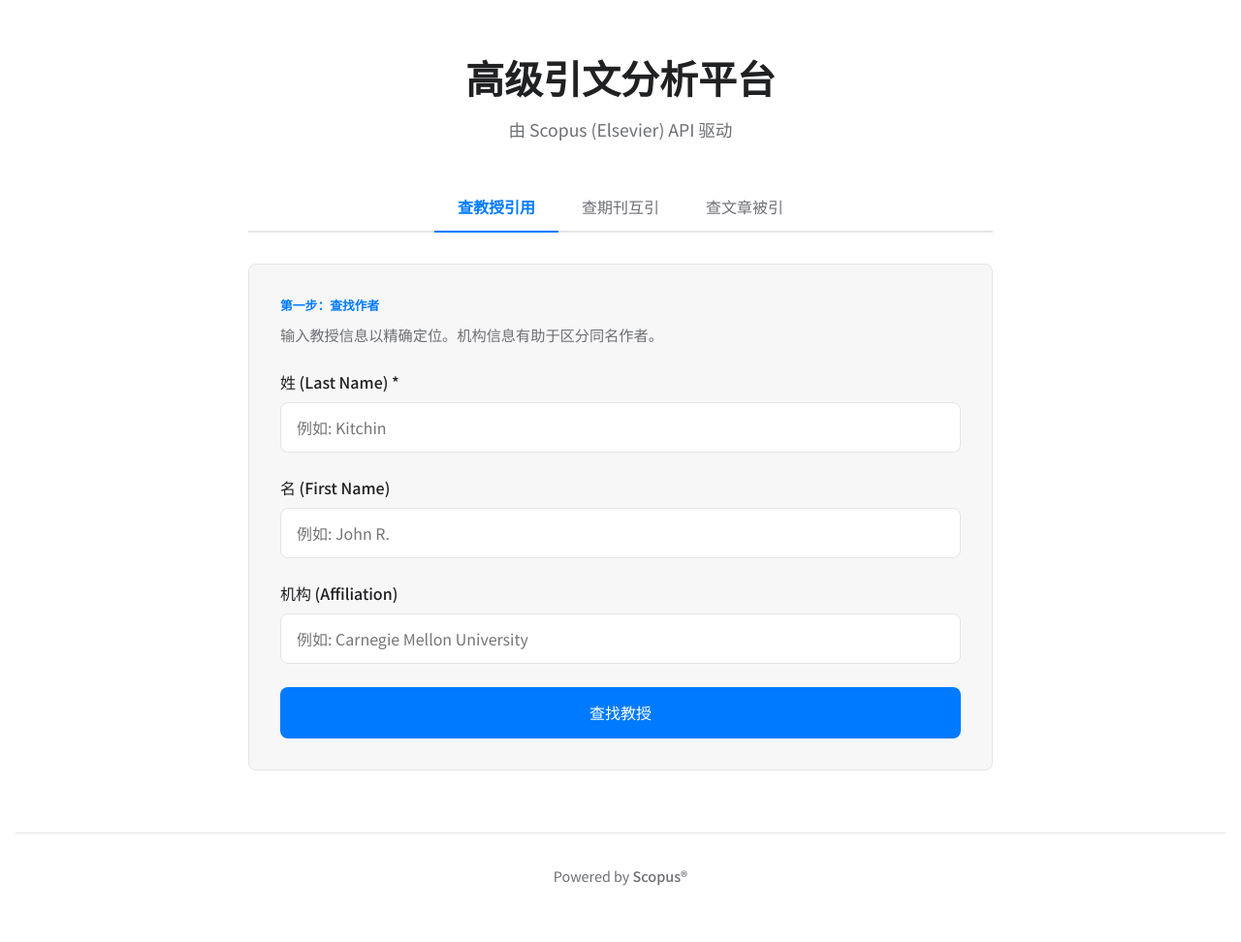
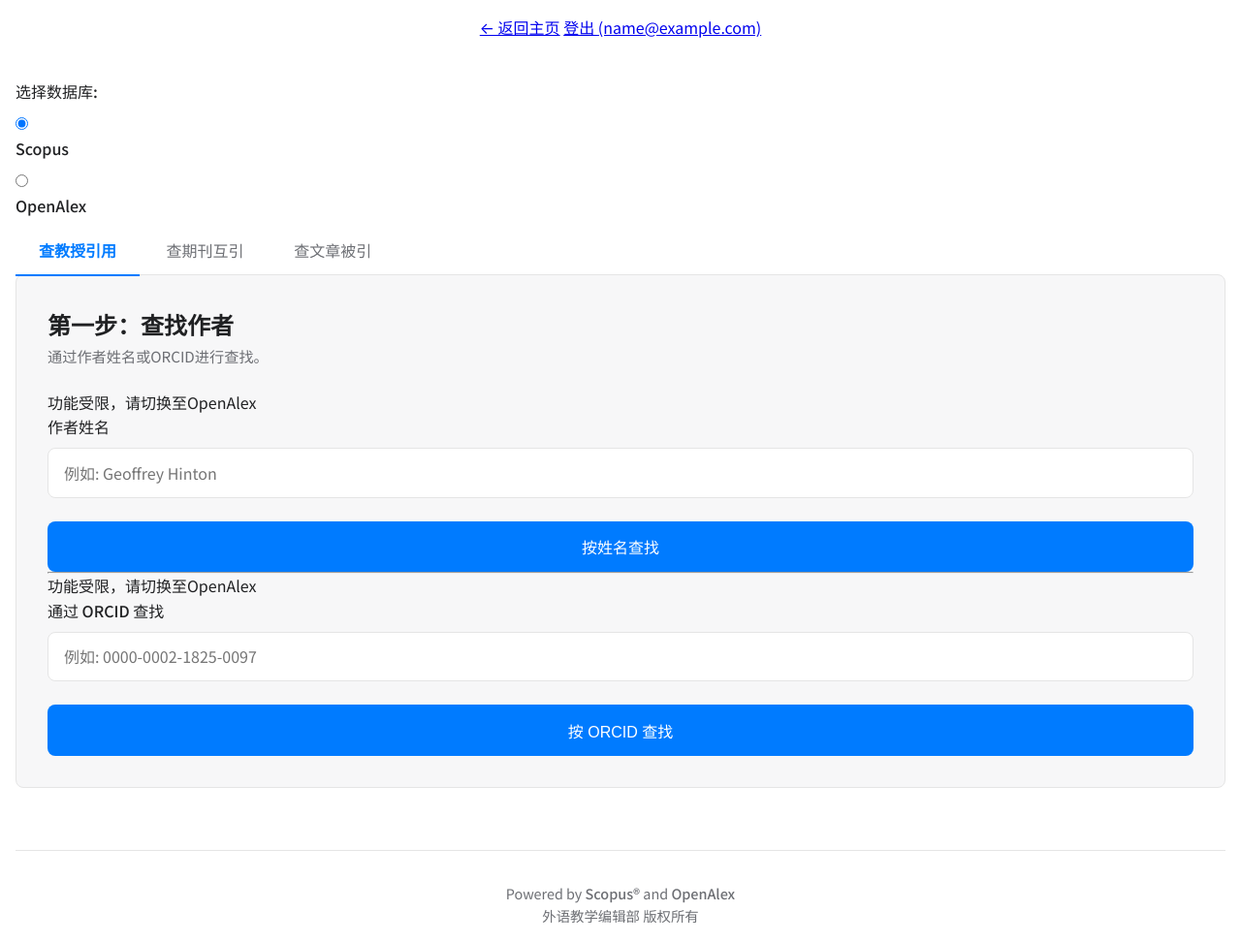
Before and after one commit to Epoch987/citation-checker, a Flask app: page /tool in a window 1280 px wide. Shown: the whole page at 97% size. Before the commit the page ends 914 px from the top, so only its background shows below. Run offline with Flask 3, Linux system fonts and the light colour scheme; the visitor is signed in with stand-in values (Sample User, id 1).

Commit message:
Update index.html

```diff
--- a/templates/index.html
+++ b/templates/index.html
@@ -1,102 +1,100 @@
+<!-- START OF FILE index.html -->
+
 <!DOCTYPE html>
 <html lang="zh-CN">
 <head>
     <meta charset="UTF-8">
     <meta name="viewport" content="width=device-width, initial-scale=1.0">
-    <title>高级引文分析平台</title>
+    <title>高级引文分析平台 - 工具</title>
     <link rel="preconnect" href="https://fonts.googleapis.com">
-    <link rel="preconnect" href="https://fonts.gstatic.com"  crossorigin>
-    <link href="https://fonts.googleapis.com/css2?family=Noto+Sans+SC:wght@400;500;700&display=swap" rel="stylesheet">
+    <link rel="preconnect" href="https://fonts.gstatic.com" crossorigin>
+    <link href="https://fonts.googleapis.com/css2?family=Inter:wght@400;600;800&family=Noto+Sans+SC:wght@400;500;700&display=swap" rel="stylesheet">
     <link rel="stylesheet" href="{{ url_for('static', filename='style.css') }}">
 </head>
 <body>
-    <div class="main-container">
-        <header>
-            <h1>高级引文分析平台</h1>
-            <p class="subtitle">由 Scopus (Elsevier) API 驱动</p>
+    <div class="page-container tool-page">
+        <div class="tool-card">
+            <header class="tool-header">
+                <a href="/" class="back-link">← 返回主页</a>
+                <a href="/logout" class="logout-link">登出 ({{ session.user_email }})</a>
             </header>
 
-        <nav class="tab-navigation">
+            <div class="tool-container">
+                <div class="database-selector">
+                    <label>选择数据库:</label>
+                    <div class="db-switch">
+                        <input type="radio" id="db-scopus" name="database" value="scopus" checked>
+                        <label for="db-scopus">Scopus</label>
+                        <input type="radio" id="db-openalex" name="database" value="openalex">
+                        <label for="db-openalex">OpenAlex</label>
+                    </div>
+                </div>
+
+                <nav class="tabs">
                     <button class="tab-button active" data-target="author-pane">查教授引用</button>
                     <button class="tab-button" data-target="journal-pane">查期刊互引</button>
                     <button class="tab-button" data-target="cited-by-pane">查文章被引</button>
                 </nav>
 
                 <main class="tab-content">
-            <!-- 功能一：查教授引用 -->
                     <div class="tab-pane active" id="author-pane">
                         <div id="author-stage-1">
                             <div class="form-card">
-                        <div class="step-indicator">第一步：查找作者</div>
-                        <p class="form-description">输入教授信息以精确定位。机构信息有助于区分同名作者。</p>
-
+                                <h2>第一步：查找作者</h2>
+                                <p class="form-description">通过作者姓名或ORCID进行查找。</p>
+                                <div id="author-search-by-name-section" class="feature-section">
+                                    <div class="disabled-overlay"><p>功能受限，请切换至OpenAlex</p></div>
                                     <div class="form-group">
-                            <label for="author-lastname">姓 (Last Name) *</label>
-                            <input type="text" id="author-lastname" placeholder="例如: Kitchin">
+                                        <label for="author-search-query">作者姓名</label>
+                                        <input type="text" id="author-search-query" placeholder="例如: Geoffrey Hinton">
                                     </div>
-
+                                    <button class="btn-primary" id="find-author-by-name-btn">按姓名查找</button>
+                                </div>
+                                <hr class="form-divider" data-text="或">
+                                <div id="author-search-by-orcid-section" class="feature-section">
+                                    <div class="disabled-overlay"><p>功能受限，请切换至OpenAlex</p></div>
                                     <div class="form-group">
-                            <label for="author-firstname">名 (First Name)</label>
-                            <input type="text" id="author-firstname" placeholder="例如: John R.">
+                                        <label for="author-orcid">通过 ORCID 查找</label>
+                                        <input type="text" id="author-orcid" placeholder="例如: 0000-0002-1825-0097">
                                     </div>
-
-                        <div class="form-group">
-                            <label for="author-affiliation">机构 (Affiliation)</label>
-                            <input type="text" id="author-affiliation" placeholder="例如: Carnegie Mellon University">
+                                    <button class="btn-primary" id="find-author-by-orcid-btn">按 ORCID 查找</button>
                                 </div>
-
-                        <button class="btn-primary" id="find-author-btn">查找教授</button>
+                            </div>
+                        </div>
+                        <div id="author-stage-2" style="display: none;">
+                            <div class="form-card">
+                                <h2>第二步：选择作者</h2>
+                                <p class="form-description">请从以下结果中选择正确的作者。</p>
+                                <div id="author-candidates-container"></div>
+                                <button class="btn-secondary" id="back-to-author-search-from-candidates">返回重新搜索</button>
+                            </div>
+                        </div>
+                        <div id="author-stage-3" style="display: none;">
+                             <div class="form-card">
+                                <div id="selected-author-info-card"></div>
+                                <div id="author-works-container" style="margin-top: 2rem;"></div>
+                            </div>
+                            <button class="btn-secondary" id="back-to-author-search">重新查找作者</button>
                         </div>
                     </div>
 
-                <div id="author-stage-2" style="display: none;">
-                    <div class="form-card">
-                        <div class="step-indicator">第二步：选择作者</div>
-                        <p class="form-description">请从以下最匹配的作者中选择一位。</p>
-                        <div id="author-candidates-container"></div>
+                    <div class="tab-pane" id="journal-pane">
+                        <div class="form-card" id="journal-form-card">
+                            <h2>检索期刊互引</h2>
+                            <p class="form-description">检索源期刊在特定时间内引用了目标期刊的文章。</p>
+                            <div class="form-group">
+                                <div class="label-with-button">
+                                    <label for="source-journals">源期刊 (多个用英文逗号分隔) *</label>
+                                    <button class="btn-quick-fill" id="fill-core-journals">一键填充所有C刊</button>
                                 </div>
+                                <input type="text" id="source-journals" placeholder="点击下方按钮添加，或手动输入">
                             </div>
-
-                <div id="author-stage-3" style="display: none;">
-                    <div class="form-card">
-                        <div class="step-indicator">第三步：分析引用</div>
-                        <p class="form-description">分析 <strong id="selected-author-name"></strong> 发表的文章引用情况。</p>
-
-                        <div class="form-group">
-                            <label for="prof-target-journal">引用的目标期刊 *</label>
-                            <input type="text" id="prof-target-journal" placeholder="例如: Nature">
-                        </div>
-
-                        <div class="form-group">
-                            <label>文章发表年份范围 *</label>
-                            <div class="input-group">
-                                <input type="number" id="prof-start-year" value="2020">
-                                <span>到</span>
-                                <input type="number" id="prof-end-year" value="2024">
-                            </div>
-                        </div>
-
-                        <button class="btn-primary" id="analyze-prof-citations-btn">开始分析</button>
-                        <button class="btn-secondary" id="back-to-author-search">返回重新搜索</button>
-                    </div>
-                </div>
-            </div>
-
-            <!-- 功能二：查期刊互引 -->
-            <div class="tab-pane" id="journal-pane">
-                <div class="form-card">
-                    <p class="form-description">检索一个或多个源期刊在特定时间内引用了目标期刊的文章。</p>
-
-                    <div class="form-group">
-                        <label for="source-journals">源期刊 (多个用英文逗号分隔) *</label>
-                        <input type="text" id="source-journals" placeholder="例如: Science, Cell">
-                    </div>
-
+                            <div class="form-group" id="quick-add-container-source-journals"></div>
                             <div class="form-group">
                                 <label for="journal-target-journal">引用的目标期刊 *</label>
-                        <input type="text" id="journal-target-journal" placeholder="例如: Nature">
+                                <input type="text" id="journal-target-journal" placeholder="点击下方按钮添加，或手动输入">
                             </div>
-
+                            <div class="form-group" id="quick-add-container-target-journal"></div>
                             <div class="form-group">
                                 <label>文章发表年份范围 *</label>
                                 <div class="input-group">
@@ -105,64 +103,30 @@
                                     <input type="number" id="journal-end-year" value="2024">
                                 </div>
                             </div>
-
-                    <button class="btn-primary" id="search-journal-citations-btn">检索期刊互引</button>
+                            <button class="btn-primary" id="search-journal-citations-btn">检索互引</button>
                         </div>
                     </div>
 
-            <!-- 功能三：查文章被引 -->
                     <div class="tab-pane" id="cited-by-pane">
-                <div id="cited-by-stage-1">
-                    <div class="form-card">
-                        <div class="step-indicator">第一步：查找文章</div>
-                        <p class="form-description">输入文章的标题、DOI或Scopus EID进行搜索。</p>
-
-                        <div class="form-group">
-                            <label for="article-identifier">文章标题、DOI 或 EID *</label>
-                            <input type="text" id="article-identifier" placeholder="例如: 10.1016/j.cell.2020.01.015 或 输入标题">
+                        <div id="cited-by-stage-1"><div class="form-card" id="article-form-card"><h2>第一步：查找文章</h2><p class="form-description">输入文章的标题或DOI。</p><div class="form-group"><label for="article-identifier">文章标题或DOI *</label><input type="text" id="article-identifier" placeholder="例如: 10.1016/j.cell.2020.01.015"></div><button class="btn-primary" id="find-article-btn">查找文章</button></div></div>
+                        <div id="cited-by-stage-2" style="display: none;"><div class="form-card"><h2>第二步：选择文章</h2><p class="form-description">请从以下最匹配的文章中选择一篇，以查看其详情。</p><div id="cited-by-article-candidates-container"></div><button class="btn-secondary" id="back-to-article-search">返回重新搜索</button></div></div>
                     </div>
-
-                        <button class="btn-primary" id="find-article-btn">查找文章</button>
+                </main>
+                <div id="results-container"></div>
             </div>
         </div>
-
-                <div id="cited-by-stage-2" style="display: none;">
-                    <div class="form-card">
-                        <div class="step-indicator">第二步：选择文章</div>
-                        <p class="form-description">请从以下最匹配的文章中选择一篇。</p>
-                        <div id="article-candidates-container"></div>
+        <footer>
+            <p>Powered by <a href="https://www.scopus.com" target="_blank" rel="noopener noreferrer">Scopus®</a> and <a href="https://openalex.org" target="_blank" rel="noopener noreferrer">OpenAlex</a></p>
+            <p class="footer-copyright">外语教学编辑部 版权所有</p>
+        </footer>
+    </div>
+    <div id="article-modal" class="modal-overlay" style="display: none;">
+        <div class="modal-content">
+            <button class="modal-close-btn">×</button>
+            <div id="modal-body-content"></div>
         </div>
     </div>
-
-                <div id="cited-by-stage-3" style="display: none;">
-                    <div class="form-card">
-                        <div class="step-indicator">第三步：分析被引情况</div>
-                        <p class="form-description">分析文章 "<strong id="selected-article-title"></strong>" 的被引情况。</p>
-
-                        <div class="form-group">
-                            <label>施引文献发表年份范围 *</label>
-                            <div class="input-group">
-                                <input type="number" id="cited-start-year" value="2020">
-                                <span>到</span>
-                                <input type="number" id="cited-end-year" value="2024">
-                            </div>
-                        </div>
-
-                        <p class="form-description small-text">将自动筛选来自核心外语期刊的引用。</p>
-
-                        <button class="btn-primary" id="search-cited-by-btn">开始分析</button>
-                        <button class="btn-secondary" id="back-to-article-search">返回重新搜索</button>
-                    </div>
-                </div>
-            </div>
-        </main>
-
-        <div id="results-container"></div>
-    </div>
-
-    <footer><p>Powered by <a href="https://www.scopus.com" target="_blank" rel="noopener noreferrer">Scopus®</a></p></footer>
-
-    <script src="https://cdn.jsdelivr.net/npm/chart.js"></script>
     <script src="{{ url_for('static', filename='script.js') }}"></script>
 </body>
 </html>
+<!-- END OF FILE index.html -->
```
Lines whose indentation alone changed are shown as unchanged.
